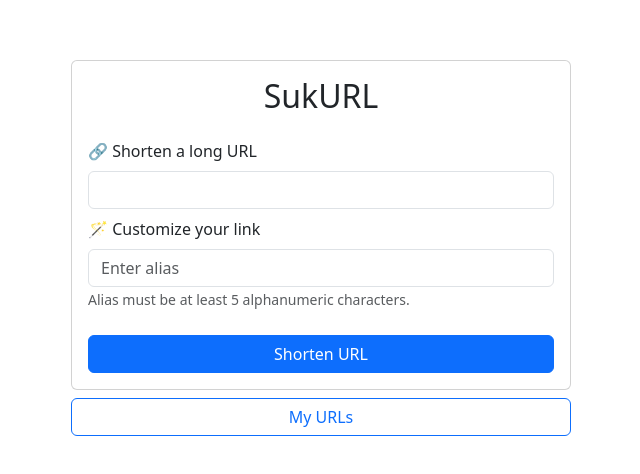
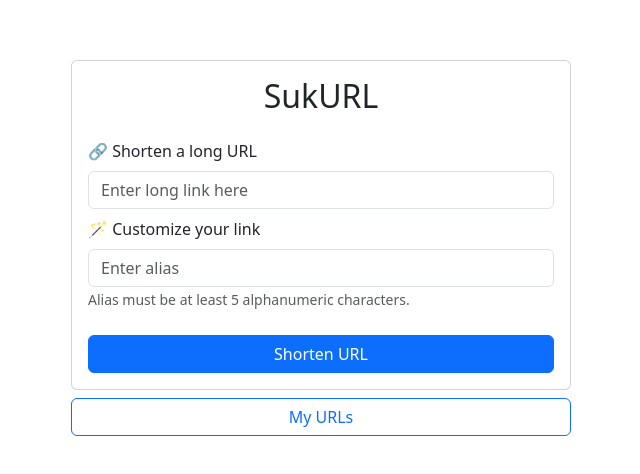
Before and after one commit to sukenik/SukURL, a React app in the folder Client/: page / in a window 1280 px wide. Shown: the part 152-626 px from the top of the page, without its empty margins (319-959 px from the left). Built offline with nearby package versions, Linux system fonts and the light colour scheme; no server answers; sample sign-in values are in the browser's storage.

Commit message:
Added placeholder and formatted

```diff
--- a/Client/src/Components/ActiveForm.tsx
+++ b/Client/src/Components/ActiveForm.tsx
@@ -65,7 +65,8 @@ const ActiveForm: React.FC<iProps> = ({
 				<Form.Label>{'🔗 Shorten a long URL'}</Form.Label>
 				<Form.Control
                     onChange={handleUrlChange}
-                    autoComplete='false'
+                    autoComplete={'false'}
+					placeholder={'Enter long link here'}
                     disabled={isLoading}
                 />
 				{urlError && <Alert className='my-2' variant='danger'>{urlError}</Alert>}
@@ -74,8 +75,8 @@ const ActiveForm: React.FC<iProps> = ({
 				<Form.Label className='mt-2'>{'🪄 Customize your link'}</Form.Label>
 				<Form.Control
 					onChange={handleTinyUrlChange}
-					autoComplete='false'
-					placeholder='Enter alias'
+					autoComplete={'false'}
+					placeholder={'Enter alias'}
                     disabled={isLoading}
 				/>
 				{tinyUrlError && <Alert className='my-2' variant='danger'>{tinyUrlError}</Alert>}
```
